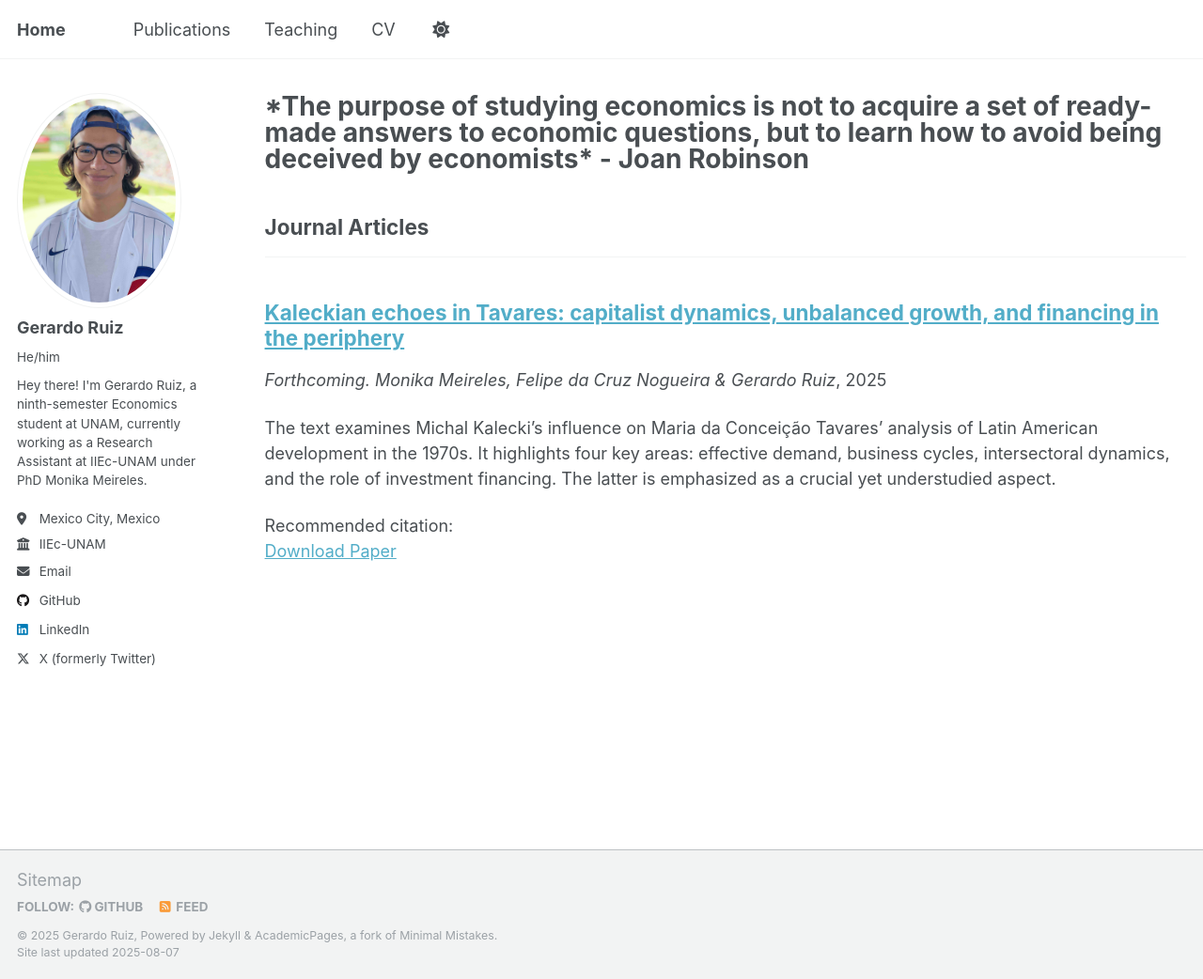
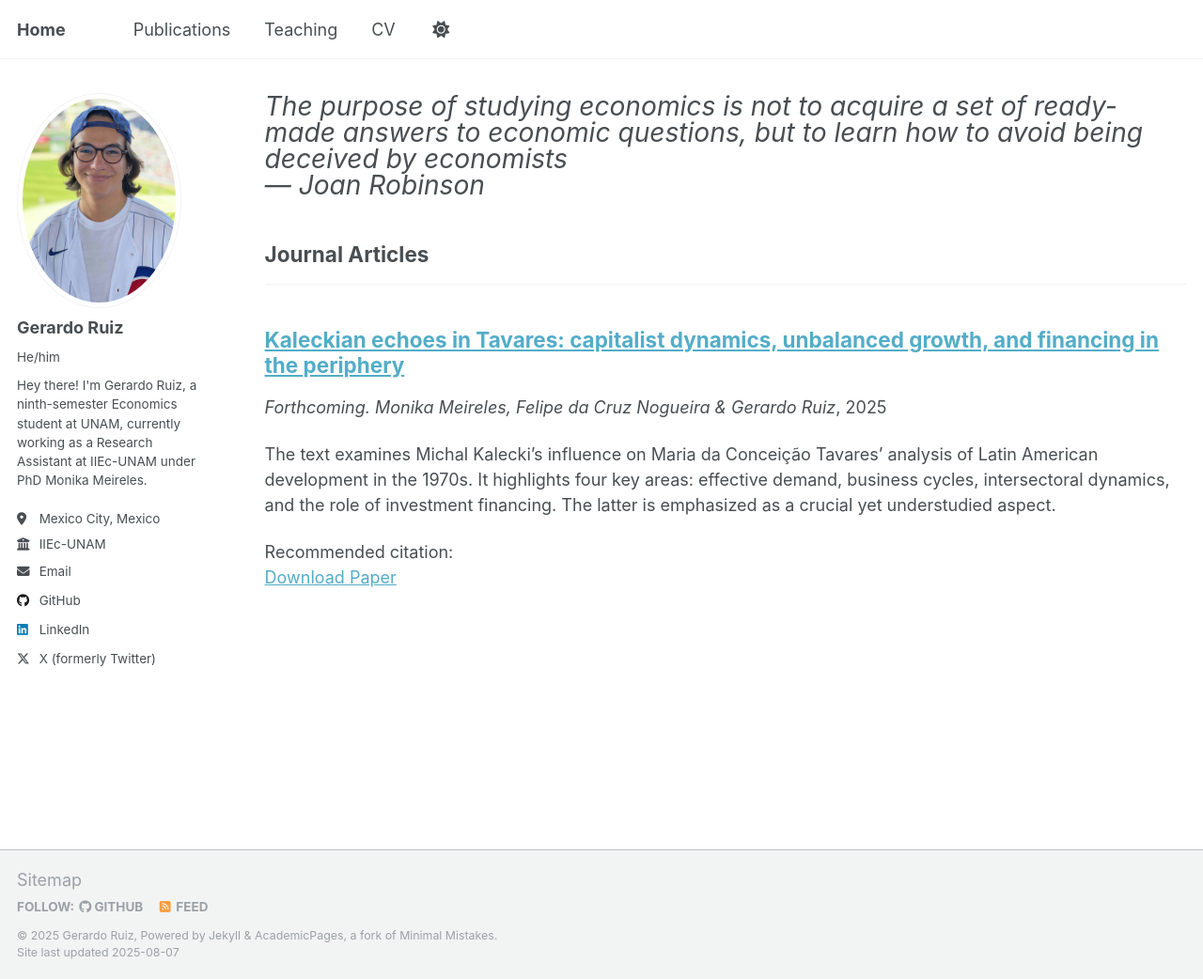
Before and after one commit to gerardorglz/gerardorglz.github.io, a Jekyll site: the page built from _pages/publications.html, in a window 1280 px wide and 1042 px high. Shown: the whole window at 94% size. Built offline with Jekyll 4.4.1, drawn with Linux system fonts in a browser that asks for light colours.

Commit message:
07/08/2025

```diff
--- a/_pages/publications.html
+++ b/_pages/publications.html
@@ -1,7 +1,10 @@
 ---
 layout: archive
-title: "*The purpose of studying economics is not to acquire a set of ready-made answers to economic questions, but to learn how to avoid being deceived by economists*
-- Joan Robinson"
+title: |
+  <span style="font-style:italic;font-weight:400;">
+    The purpose of studying economics is not to acquire a set of ready-made answers to economic questions, but to learn how to avoid being deceived by economists
+  </span><br>
+  <span style="font-style:italic;font-weight:400;">— Joan Robinson</span>
 permalink: /publications/
 author_profile: true
 ---
```
